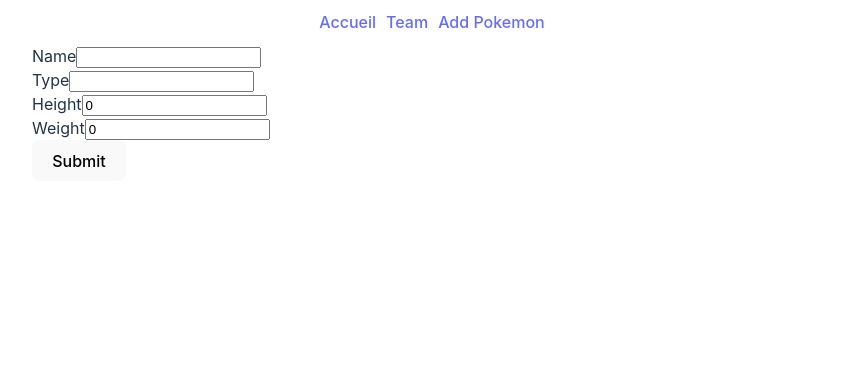
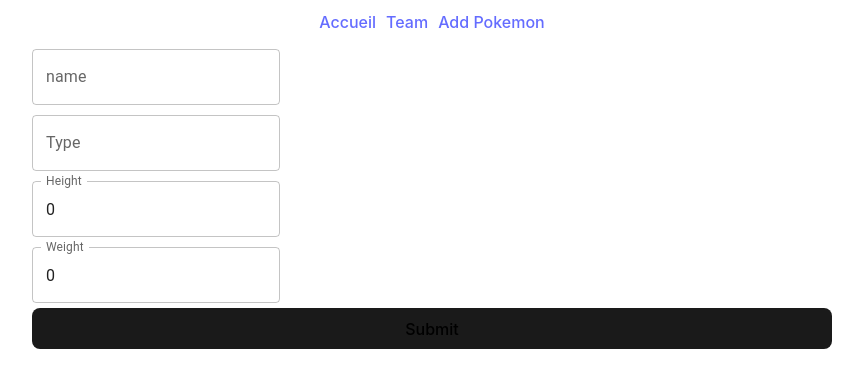
Before and after one commit to gpichot/supinfo-3webd, a React (Vite) app: page /pokemons/form in a window 1280 px wide. Shown: the top 388 px of the page, without its empty margins (208-1071 px from the left). Built offline with nearby package versions, Linux system fonts and the light colour scheme.

Commit message:
feat: add mutation

```diff
--- a/src/index.css
+++ b/src/index.css
@@ -61,6 +61,6 @@ button:focus-visible {
 a:hover {
   color: #747bff;
 }
-button {
+/*button {
   background-color: #f9f9f9;
-}
+}*/
--- a/src/pokemons/components/PokemonForm.tsx
+++ b/src/pokemons/components/PokemonForm.tsx
@@ -1,11 +1,14 @@
 import React from "react";
+import { useNavigate } from "react-router-dom";
+import { TextField } from "@mui/material";
+import { create } from "@mui/material/styles/createTransitions";
 
-type PokemonFormValues = {
-  name: string;
-  type: string;
-  height: number;
-  weight: number;
-};
+import { useCreatePokemonMutation } from "../mutations";
+import { PokemonFormValues } from "../types";
+
+function Control({ children }: { children: React.ReactNode }) {
+  return <div style={{ width: "100%", margin: "5px 0" }}>{children}</div>;
+}
 
 export default function PokemonForm() {
   const [values, setValues] = React.useState<PokemonFormValues>({
@@ -13,6 +16,14 @@ export default function PokemonForm() {
     type: "",
     height: 0,
     weight: 0,
+  });
+  const navigate = useNavigate();
+
+  const createPokemonMutation = useCreatePokemonMutation({
+    onSuccess: () => {
+      alert("Pokemon created");
+      navigate("/");
+    },
   });
 
   const handleChange = (event: React.ChangeEvent<HTMLInputElement>) => {
@@ -24,52 +35,62 @@ export default function PokemonForm() {
 
   const handleSubmit = (event: React.FormEvent<HTMLFormElement>) => {
     event.preventDefault();
-    console.log(values);
+
+    createPokemonMutation.mutate(values);
   };
 
   return (
-    <form onSubmit={handleSubmit}>
-      <div>
-        <label htmlFor="name">Name</label>
-        <input
+    <form
+      style={{
+        display: "flex",
+        flexFlow: "column nowrap",
+        alignItems: "stretch",
+      }}
+      onSubmit={handleSubmit}
+    >
+      <Control>
+        <TextField
+          label="name"
           type="text"
           name="name"
           id="name"
           value={values.name}
           onChange={handleChange}
         />
-      </div>
-      <div>
-        <label htmlFor="type">Type</label>
-        <input
+      </Control>
+      <Control>
+        <TextField
+          label="Type"
           type="text"
           name="type"
           id="type"
           value={values.type}
           onChange={handleChange}
         />
-      </div>
-      <div>
-        <label htmlFor="height">Height</label>
-        <input
+      </Control>
+      <Control>
+        <TextField
+          label="Height"
           type="number"
           name="height"
           id="height"
           value={values.height}
           onChange={handleChange}
         />
-      </div>
-      <div>
-        <label htmlFor="weight">Weight</label>
-        <input
+      </Control>
+      <Control>
+        <TextField
+          label="Weight"
           type="number"
           name="weight"
           id="weight"
           value={values.weight}
           onChange={handleChange}
         />
-      </div>
-      <button type="submit">Submit</button>
+      </Control>
+      <button type="submit" disabled={createPokemonMutation.isLoading}>
+        Submit
+      </button>
     </form>
   );
 }
--- /dev/null
+++ b/src/pokemons/config.ts
@@ -0,0 +1 @@
+export const baseUrl = "https://pokeapi.fly.dev/3webd";
--- /dev/null
+++ b/src/pokemons/mutations.ts
@@ -0,0 +1,29 @@
+import { useMutation, UseMutationOptions } from "@tanstack/react-query";
+
+import { PokemonType } from "@/types";
+
+import { baseUrl } from "./config";
+import { PokemonFormValues } from "./types";
+
+export function useCreatePokemonMutation(
+  options: UseMutationOptions<
+    PokemonType,
+    unknown,
+    PokemonFormValues,
+    unknown
+  > = {}
+) {
+  return useMutation(async (payload: PokemonFormValues) => {
+    const response = await fetch(`${baseUrl}/pokemons`, {
+      body: JSON.stringify(payload),
+      method: "POST",
+      headers: {
+        "Content-Type": "application/json",
+      },
+    });
+
+    const json = await response.json();
+
+    return json;
+  }, options);
+}
--- a/src/pokemons/queries.ts
+++ b/src/pokemons/queries.ts
@@ -2,7 +2,7 @@ import { useQuery } from "@tanstack/react-query";
 
 import { PokemonType } from "@/types";
 
-const baseUrl = "https://pokeapi.fly.dev/3webd";
+import { baseUrl } from "./config";
 
 const sleep = () => new Promise((resolve) => setTimeout(resolve, 1000));
 
--- /dev/null
+++ b/src/pokemons/types.ts
@@ -0,0 +1,6 @@
+export type PokemonFormValues = {
+  name: string;
+  type: string;
+  height: number;
+  weight: number;
+};
```
